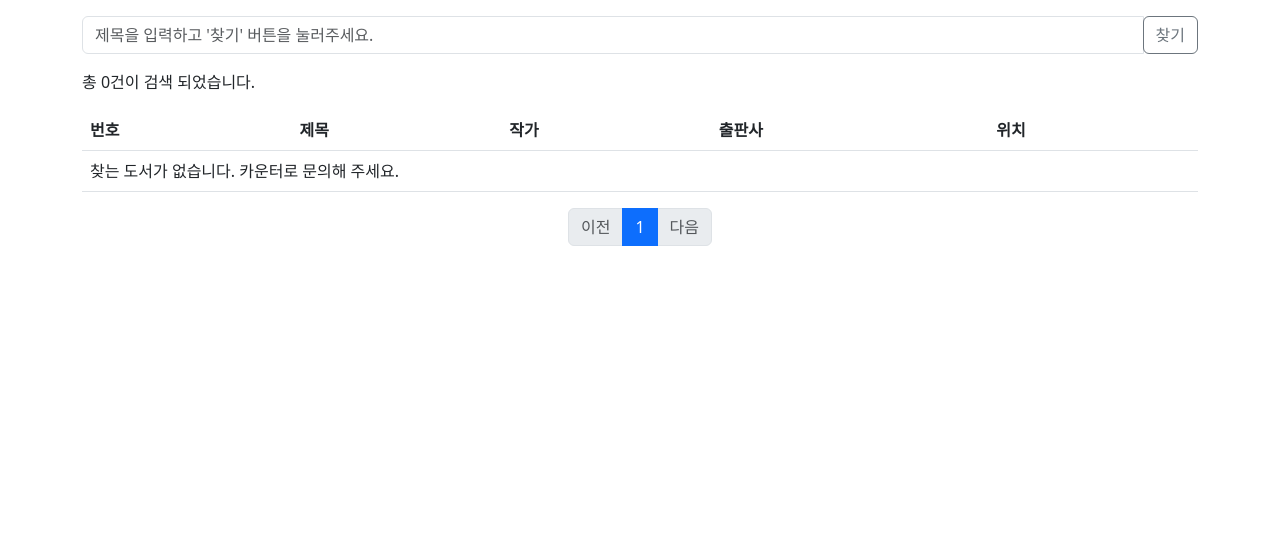
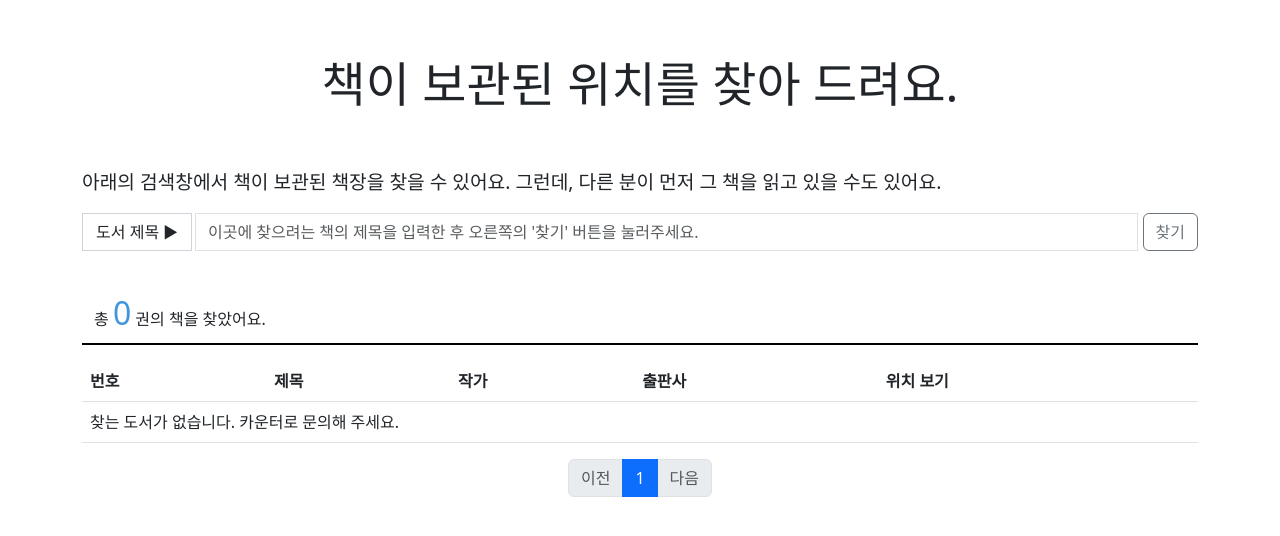
Before and after one commit to cutyrei/findComics, a Django app: page /findComics/ in a window 1280 px wide. Shown: the top 536 px of the page. Run offline with Django 4.2, Linux system fonts and the light colour scheme; data that the repository does not hold is empty; some libraries are stand-ins or nearby versions.

Commit message:
"스타일 수정"

```diff
--- a/static/css/myStyle.css
+++ b/static/css/myStyle.css
@@ -0,0 +1,38 @@
+.myS-headline > p {
+    padding: 2rem 0.75rem;
+    text-align: center;
+    font-size: 3rem;
+}
+.myS-headline > span {
+    padding: 0.75rem 0;
+    font-size: 1.2rem;
+}
+.myS-option {
+    margin-right: 4px;
+    width: 110px;
+    padding: 0.375rem 0.75rem;
+    text-align: center;
+    font-size: 1rem;
+    border: 1px solid #ced4da;
+}
+.myS-result {
+    margin-top: 2rem;
+    border-bottom: 2px solid #000;
+    padding: 0.375rem 0.75rem;
+}
+.myS-num {
+    font-size: 2rem;
+    color: #4195df;
+}
+.myS-result > p {
+    font-size: 1.5rem;
+}
+.myS-viewer {
+    text-align: center;
+}
+.myS-viewer > span {
+    display: block;
+    border: 1px solid #ced4da;
+    border-radius: 8px;
+    padding: 1rem 0.75rem;
+}
--- a/templates/base.html
+++ b/templates/base.html
@@ -5,6 +5,7 @@
         <meta charset="UTF-8">
         <meta name="viewport" content="width=device-width, initial-scale=1, shrink-to-fit=no">
         <link rel="stylesheet" type="text/css" href="{% static 'css/bootstrap.min.css' %}">
+        <link rel="stylesheet" type="text/css" href="{% static 'css/myStyle.css' %}">
         <title>도서 위치 찾기</title>
     </head>
     <body>
--- a/templates/findComics/comic_list.html
+++ b/templates/findComics/comic_list.html
@@ -3,17 +3,22 @@
 
 {% block content %}
 <div class="container my-3">
+    <div class="myS-headline">
+        <p>책이 보관된 위치를 찾아 드려요.</p>
+        <span>아래의 검색창에서 책이 보관된 책장을 찾을 수 있어요. 그런데, 다른 분이 먼저 그 책을 읽고 있을 수도 있어요.</span>
+    </div>
     <!-- searchForm -->
     <div class="row justify-content-end my-3">
         <div class="col-4 input-group">
-            <input type="text" class="form-control kw" value="{{ kw|default_if_none:'' }}" placeholder="제목을 입력하고 '찾기' 버튼을 눌러주세요.">
-            <div class="input-group-append">
+            <div class="myS-option">도서 제목 ►</div>
+            <input type="text" class="form-control kw" value="{{ kw|default_if_none:'' }}" placeholder="이곳에 찾으려는 책의 제목을 입력한 후 오른쪽의 '찾기' 버튼을 눌러주세요.">
+            <div class="input-group-append" style="margin-left: 5px;">
                 <button class="btn btn-outline-secondary" type="button" id="btn_search">찾기</button>
             </div>
         </div>
     </div>
 
-    <p>총 {{ comic_list.paginator.count }}건이 검색 되었습니다.</p>
+    <p class="myS-result">총 <span class="myS-num">{{ comic_list.paginator.count }}</span>&nbsp;권의 책을 찾았어요.</p>
 
     <!-- list -->
     <table class="table">
@@ -23,7 +28,7 @@
                 <th>제목</th>
                 <th>작가</th>
                 <th>출판사</th>
-                <th>위치</th>
+                <th>위치 보기</th>
             </tr>
         </thead>
         <tbody>
```
Also changed, not shown: templates/findComics/comic_details.html (+13 -8 lines).
